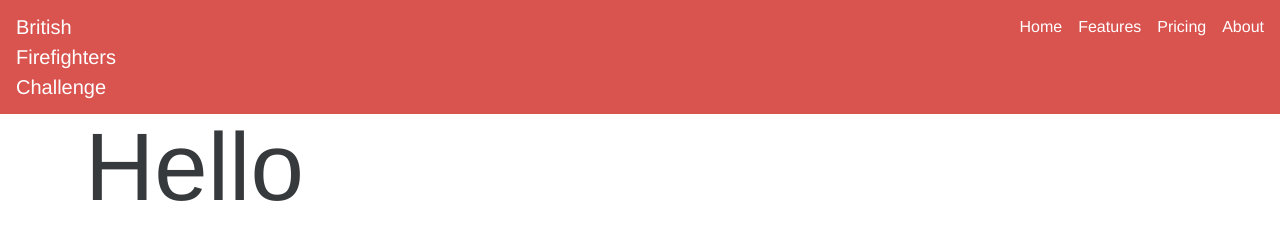
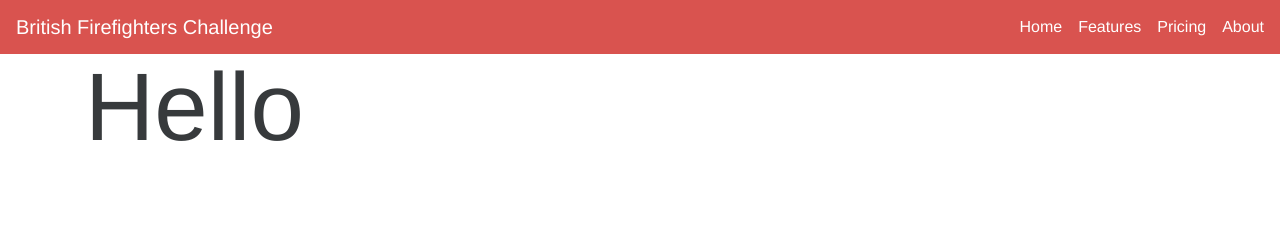
Before and after one commit to aliashe/BFF2, a plain HTML site: page index.html in a window 1280 px wide. Drawn offline with nearby package versions, Linux system fonts and the light colour scheme.

Commit message:
Commit from Pingendo

```diff
--- a/index.html
+++ b/index.html
@@ -10,7 +10,7 @@
 
 <body>
   <nav class="bg-danger bg-faded navbar navbar-full navbar-light">
-    <a class="navbar-brand text-info" href="#">British<br>Firefighters<br>Challenge</a>
+    <a class="navbar-brand text-info" href="#">British Firefighters Challenge</a>
     <ul class="nav navbar-nav pull-right">
       <li class="active nav-item ">
         <a class="nav-link text-info" href="#">Home <span class="sr-only">(current)</span></a>
```
